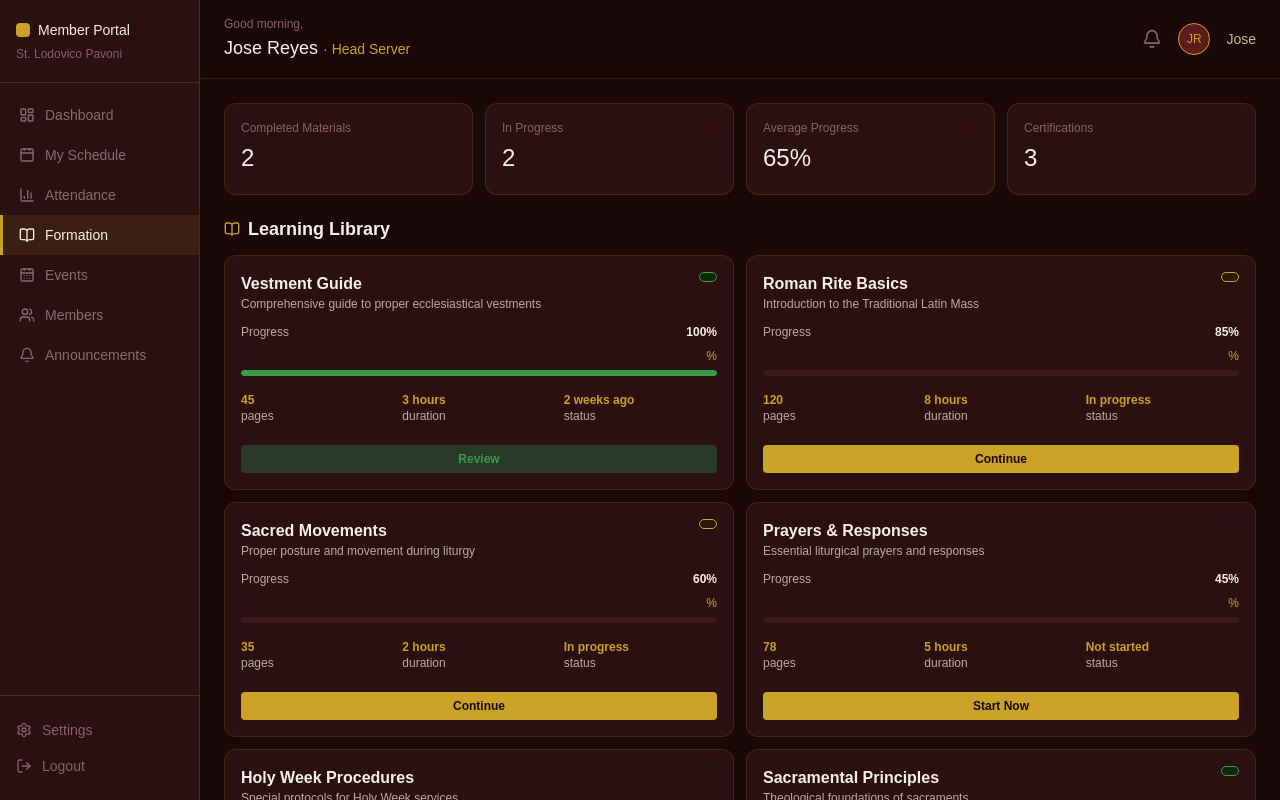
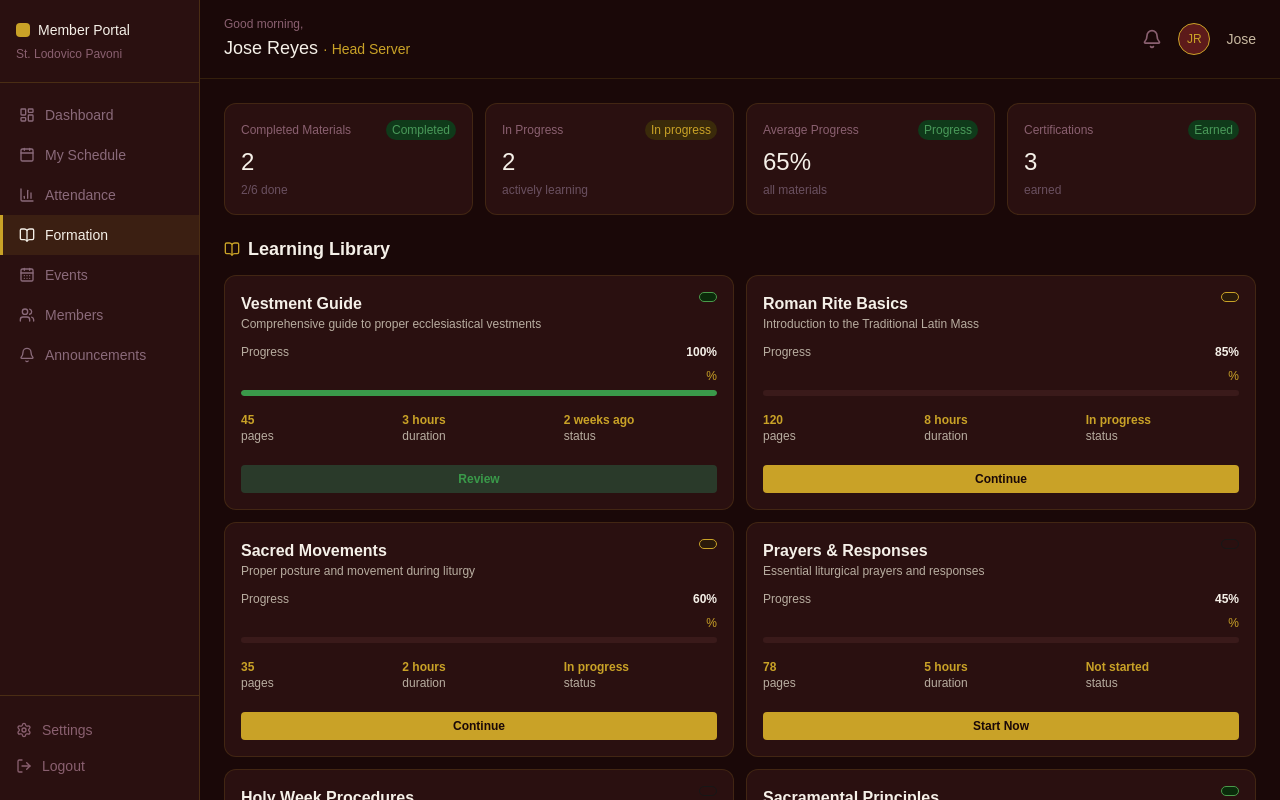
Before and after one commit to halaman99/slpc-member-portal, a Next.js app: page /formation in a window 1280 px wide. Shown: the top 800 px of the page. Built offline with nearby package versions, Linux system fonts and the light colour scheme; no server answers.

Commit message:
fix: Correct badge and sub props across all feature pages

```diff
--- a/app/events/page.tsx
+++ b/app/events/page.tsx
@@ -66,10 +66,10 @@ export default function Events() {
       <div className="space-y-5">
         {/* Stats Cards */}
         <div className="grid grid-cols-4 gap-3">
-          <StatCard label="Upcoming Events" value={upcomingEvents.length} subText="next 90 days" badge="blue" />
-          <StatCard label="Registered" value={registeredCount} subText="confirmed" badge="green" />
-          <StatCard label="Total Attendees" value={upcomingEvents.reduce((sum, e) => sum + e.attendees, 0)} subText="across events" badge="teal" />
-          <StatCard label="Served Events" value="12" subText="past 6 months" badge="purple" />
+          <StatCard label="Upcoming Events" value={upcomingEvents.length} sub="next 90 days" badge={{ text: 'Upcoming', color: 'blue' as const }} />
+          <StatCard label="Registered" value={registeredCount} sub="confirmed" badge={{ text: 'Registered', color: 'green' as const }} />
+          <StatCard label="Total Attendees" value={upcomingEvents.reduce((sum, e) => sum + e.attendees, 0)} sub="across events" badge={{ text: 'Total', color: 'green' as const }} />
+          <StatCard label="Served Events" value="12" sub="past 6 months" badge={{ text: 'Served', color: 'green' as const }} />
         </div>
 
         {/* Upcoming Events */}
--- a/app/formation/page.tsx
+++ b/app/formation/page.tsx
@@ -84,10 +84,10 @@ export default function Formation() {
       <div className="space-y-5">
         {/* Stats Cards */}
         <div className="grid grid-cols-4 gap-3">
-          <StatCard label="Completed Materials" value={completedCount} subText={`${completedCount}/${formationMaterials.length} done`} badge="green" />
-          <StatCard label="In Progress" value={inProgressCount} subText="actively learning" badge="amber" />
-          <StatCard label="Average Progress" value={`${avgProgress}%`} subText="all materials" badge="teal" />
-          <StatCard label="Certifications" value={certifications.length} subText="earned" badge="purple" />
+          <StatCard label="Completed Materials" value={completedCount} sub={`${completedCount}/${formationMaterials.length} done`} badge={{ text: 'Completed', color: 'green' as const }} />
+          <StatCard label="In Progress" value={inProgressCount} sub="actively learning" badge={{ text: 'In progress', color: 'amber' as const }} />
+          <StatCard label="Average Progress" value={`${avgProgress}%`} sub="all materials" badge={{ text: 'Progress', color: 'green' as const }} />
+          <StatCard label="Certifications" value={certifications.length} sub="earned" badge={{ text: 'Earned', color: 'green' as const }} />
         </div>
 
         {/* Learning Materials Grid */}
--- a/app/members/page.tsx
+++ b/app/members/page.tsx
@@ -84,10 +84,10 @@ export default function Members() {
       <div className="space-y-5">
         {/* Stats Cards */}
         <div className="grid grid-cols-4 gap-3">
-          <StatCard label="Total Members" value={activeCount} subText="active" badge="blue" />
-          <StatCard label="Average Attendance" value={`${avgAttendance}%`} subText="community-wide" badge="green" />
-          <StatCard label="New Members" value="1" subText="this year" badge="amber" />
-          <StatCard label="Mentors" value="1" subText="active" badge="purple" />
+          <StatCard label="Total Members" value={activeCount} sub="active" badge={{ text: 'Active', color: 'green' as const }} />
+          <StatCard label="Average Attendance" value={`${avgAttendance}%`} sub="community-wide" badge={{ text: 'Good', color: 'green' as const }} />
+          <StatCard label="New Members" value="1" sub="this year" badge={{ text: 'New', color: 'amber' as const }} />
+          <StatCard label="Mentors" value="1" sub="active" badge={{ text: 'Active', color: 'green' as const }} />
         </div>
 
         {/* Member Roles */}
--- a/app/schedule/page.tsx
+++ b/app/schedule/page.tsx
@@ -63,10 +63,10 @@ export default function Schedule() {
       <div className="space-y-5">
         {/* Stats Cards */}
         <div className="grid grid-cols-4 gap-3">
-          <StatCard label="Confirmed Duties" value={confirmedCount} subText={`${confirmedCount} scheduled`} badge="green" />
-          <StatCard label="Pending Approval" value={pendingCount} subText={`${pendingCount} awaiting`} badge="amber" />
-          <StatCard label="Available Slots" value={availableCount} subText={`${availableCount} open`} badge="blue" />
-          <StatCard label="Next Duty" value="2 days" subText="Sunday 6:00 AM" badge="teal" />
+          <StatCard label="Confirmed Duties" value={confirmedCount} sub={`${confirmedCount} scheduled`} badge={{ text: 'Confirmed', color: 'green' as const }} />
+          <StatCard label="Pending Approval" value={pendingCount} sub={`${pendingCount} awaiting`} badge={{ text: 'Pending', color: 'amber' as const }} />
+          <StatCard label="Available Slots" value={availableCount} sub={`${availableCount} open`} badge={{ text: 'Available', color: 'blue' as const }} />
+          <StatCard label="Next Duty" value="2 days" sub="Sunday 6:00 AM" badge={{ text: 'Upcoming', color: 'green' as const }} />
         </div>
 
         {/* Main Schedule Grid */}
```
